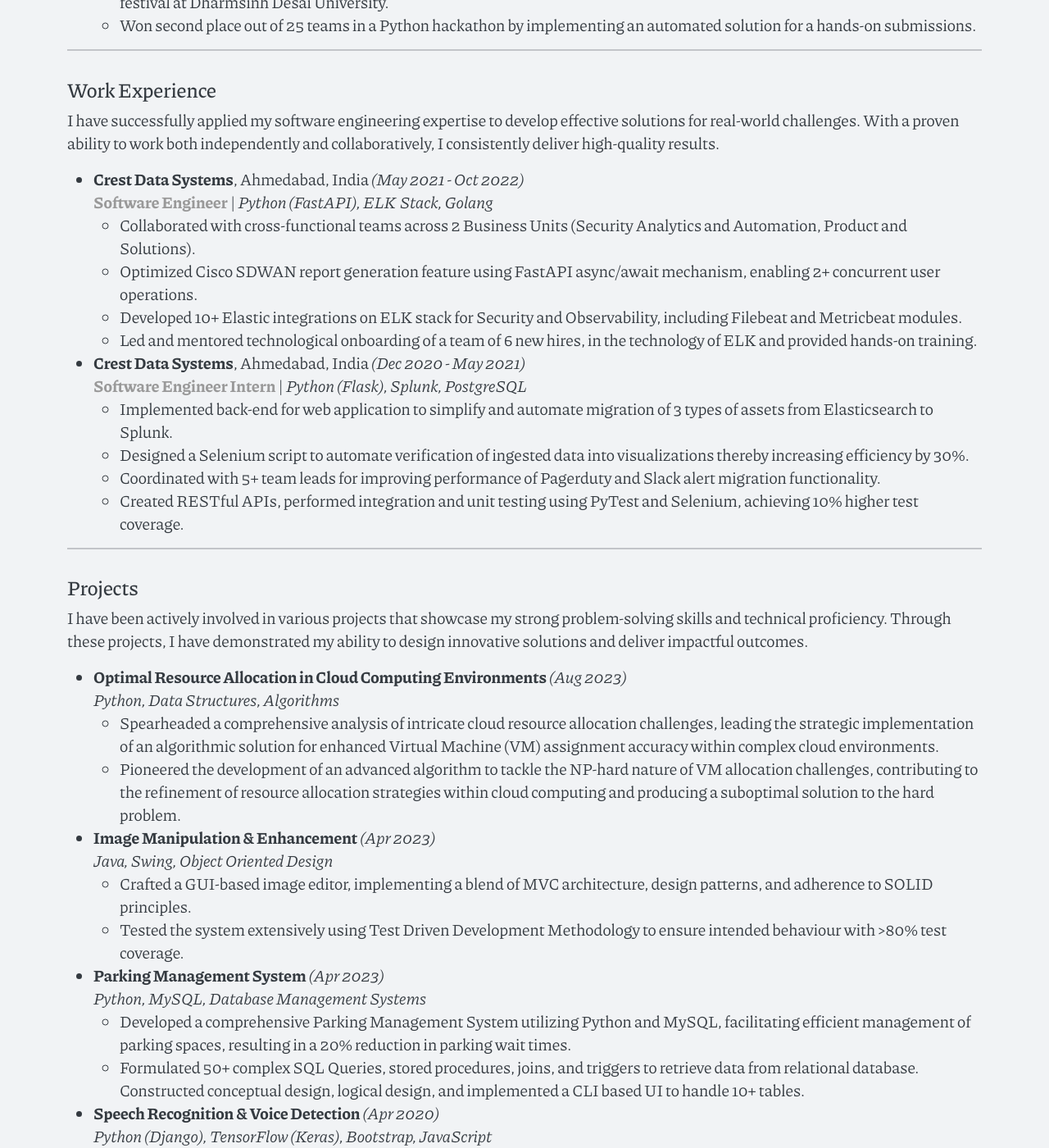
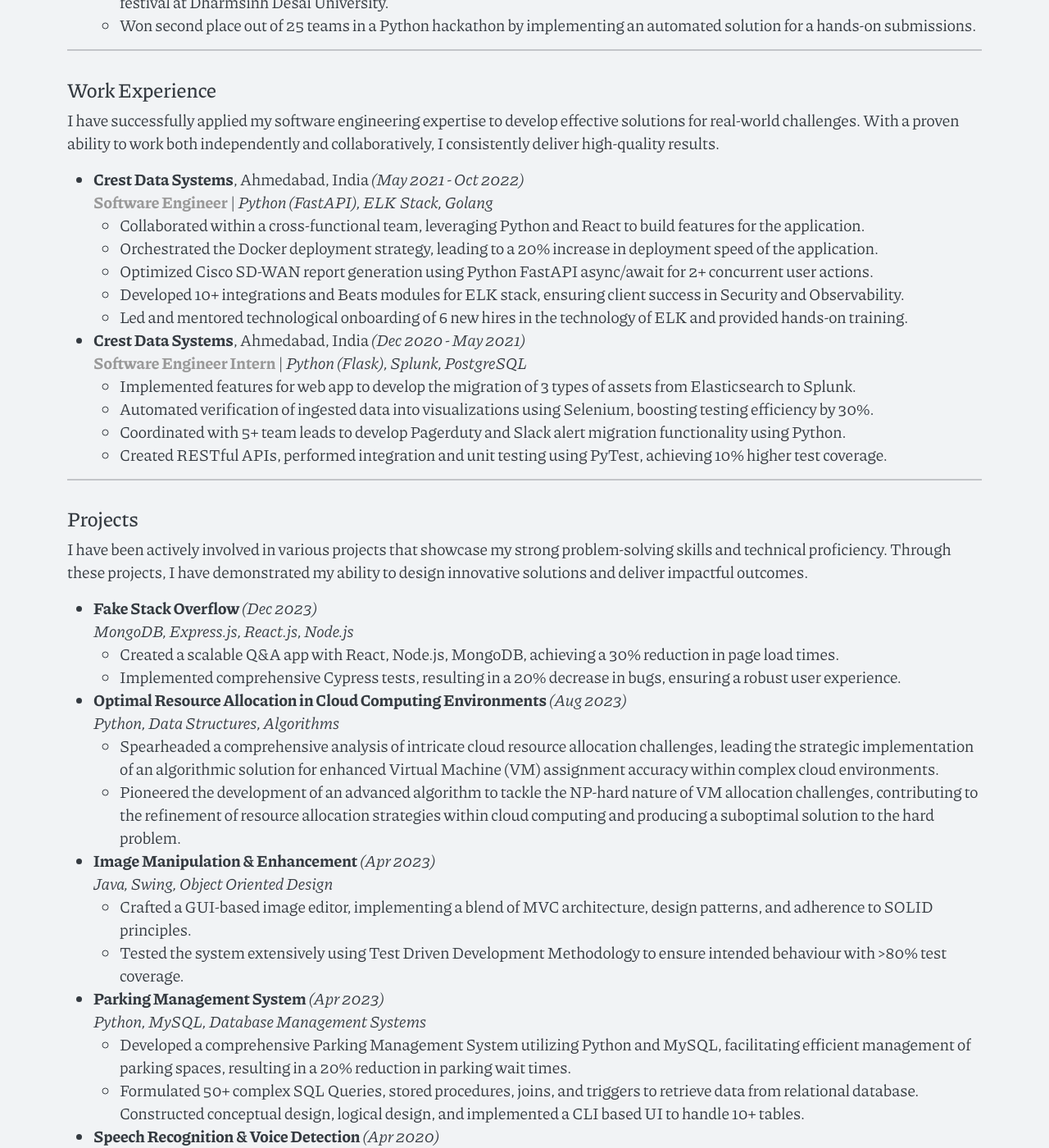
Before and after one commit to yug-rajani/yug-rajani.github.io, a Jekyll site: the page built from cv.md, in a window 1280 px wide and 1400 px high, scrolled down 893 px. Shown: the whole window at 82% size. Built offline with Jekyll 4.4.1, drawn with Linux system fonts in a browser that asks for light colours.

Commit message:
Update experience bullets and add project

```diff
--- a/cv.md
+++ b/cv.md
@@ -35,23 +35,29 @@ I have successfully applied my software engineering expertise to develop effecti
 
 - **Crest Data Systems**, Ahmedabad, India *(May 2021 - Oct 2022)* <br>
   <span style="font-weight: bold; color: #999;">Software Engineer</span> | *Python (FastAPI), ELK Stack, Golang*
-  - Collaborated with cross-functional teams across 2 Business Units (Security Analytics and Automation, Product and Solutions).
-  - Optimized Cisco SDWAN report generation feature using FastAPI async/await mechanism, enabling 2+ concurrent user operations.
-  - Developed 10+ Elastic integrations on ELK stack for Security and Observability, including Filebeat and Metricbeat modules.
-  - Led and mentored technological onboarding of a team of 6 new hires, in the technology of ELK and provided hands-on training.
+  - Collaborated within a cross-functional team, leveraging Python and React to build features for the application.
+  - Orchestrated the Docker deployment strategy, leading to a 20% increase in deployment speed of the application.
+  - Optimized Cisco SD-WAN report generation using Python FastAPI async/await for 2+ concurrent user actions.
+  - Developed 10+ integrations and Beats modules for ELK stack, ensuring client success in Security and Observability.
+  - Led and mentored technological onboarding of 6 new hires in the technology of ELK and provided hands-on training.
 
 - **Crest Data Systems**, Ahmedabad, India *(Dec 2020 - May 2021)* <br>
   <span style="font-weight: bold; color: #999;">Software Engineer Intern</span> | *Python (Flask), Splunk, PostgreSQL*
-  - Implemented back-end for web application to simplify and automate migration of 3 types of assets from Elasticsearch to Splunk.
-  - Designed a Selenium script to automate verification of ingested data into visualizations thereby increasing efficiency by 30%.
-  - Coordinated with 5+ team leads for improving performance of Pagerduty and Slack alert migration functionality.
-  - Created RESTful APIs, performed integration and unit testing using PyTest and Selenium, achieving 10% higher test coverage.
+  - Implemented features for web app to develop the migration of 3 types of assets from Elasticsearch to Splunk.
+  - Automated verification of ingested data into visualizations using Selenium, boosting testing efficiency by 30%.
+  - Coordinated with 5+ team leads to develop Pagerduty and Slack alert migration functionality using Python.
+  - Created RESTful APIs, performed integration and unit testing using PyTest, achieving 10% higher test coverage.
 
 ---
 
 ## Projects
 
 I have been actively involved in various projects that showcase my strong problem-solving skills and technical proficiency. Through these projects, I have demonstrated my ability to design innovative solutions and deliver impactful outcomes.
+
+- **Fake Stack Overflow** *(Dec 2023)*<br>
+  *MongoDB, Express.js, React.js, Node.js*
+  - Created a scalable Q&A app with React, Node.js, MongoDB, achieving a 30% reduction in page load times.
+  - Implemented comprehensive Cypress tests, resulting in a 20% decrease in bugs, ensuring a robust user experience.
 
 - **Optimal Resource Allocation in Cloud Computing Environments** *(Aug 2023)*<br>
   *Python, Data Structures, Algorithms*
```
Also changed, not shown: index.md (+1 -1 lines).
